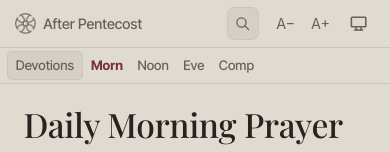
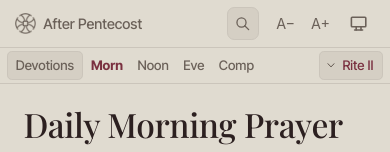
Before and after one commit to Vittv/bcp, a React Native app: screen / in a window 390 px wide. Shown: the top 152 px of the page. Built offline with nearby package versions, Linux system fonts and the light colour scheme.

Commit message:
feat(office): add rite selection and responsive bar labels

```diff
--- a/src/components/shell/BarDropdown.tsx
+++ b/src/components/shell/BarDropdown.tsx
@@ -1,12 +1,14 @@
-import { useState } from "react";
+import { type ReactNode, useEffect, useState } from "react";
 import { Pressable, Text, View } from "react-native";
 import { CHROME_FONT } from "../../lib/fonts";
 import {
   defineThemedStyles,
   useThemedStyles,
+  useThemeVar,
 } from "../../lib/theme/themedStyles";
+import { registerEsc } from "./AppModal";
 import { Chevron } from "./Chevron";
-import { officeBarStyles } from "./OfficeTabs";
+import { officeBarStyles } from "./officeBarStyles";
 
 // technical tokens like translation codes read in the app's mono face, as
 // keycaps and status text do
@@ -28,6 +30,7 @@ export function BarDropdown<T extends string>({
   menuWidth = 128,
   align = "end",
   accent = false,
+  steadyWidth = false,
 }: {
   value: T;
   options: readonly DropdownOption<T>[];
@@ -40,12 +43,26 @@ export function BarDropdown<T extends string>({
   align?: "start" | "end";
   // paint the trigger label in the accent color
   accent?: boolean;
+  // reserve the widest option's width so switching labels never reflows the bar
+  steadyWidth?: boolean;
 }) {
   const styles = useThemedStyles(barDropdownStyles);
   const barStyles = useThemedStyles(officeBarStyles);
   const [open, setOpen] = useState(false);
   const current = options.find((o) => o.id === value);
   const labelStyle = mono ? styles.mono : undefined;
+  const widestLabel = options.reduce(
+    (widest, option) =>
+      option.label.length > widest.length ? option.label : widest,
+    "",
+  );
+
+  // the Escape key closes the menu like the floating pickers, one layer at a
+  // time
+  useEffect(() => {
+    if (!open) return;
+    return registerEsc(() => setOpen(false));
+  }, [open]);
 
   const pick = (id: T) => {
     onChange(id);
@@ -67,6 +84,23 @@ export function BarDropdown<T extends string>({
         accessibilityLabel={accessibilityLabel}
       >
         <Chevron direction={open ? "up" : "down"} size={5} />
+        {steadyWidth ? (
+          <View style={styles.labelWrap}>
+            <Text style={[barStyles.toggleText, labelStyle, styles.labelGhost]}>
+              {widestLabel}
+            </Text>
+            <Text
+              style={[
+                barStyles.toggleText,
+                labelStyle,
+                accent && styles.accentText,
+                styles.labelOverlay,
+              ]}
+            >
+              {current?.label}
+            </Text>
+          </View>
+        ) : (
           <Text
             style={[
               barStyles.toggleText,
@@ -76,6 +110,7 @@ export function BarDropdown<T extends string>({
           >
             {current?.label}
           </Text>
+        )}
       </Pressable>
       {open ? (
         <>
@@ -124,6 +159,106 @@ export function BarDropdown<T extends string>({
   );
 }
 
+// a bar chip that opens a small menu the caller fills with rows; the menu
+// stays open across its toggles and closes on outside click or Escape
+export function BarMenu({
+  label,
+  icon,
+  accessibilityLabel,
+  align = "end",
+  menuWidth = 168,
+  children,
+}: {
+  label?: string;
+  icon?: (color: string) => ReactNode;
+  accessibilityLabel: string;
+  align?: "start" | "end";
+  menuWidth?: number;
+  children: ReactNode;
+}) {
+  const styles = useThemedStyles(barDropdownStyles);
+  const barStyles = useThemedStyles(officeBarStyles);
+  const v = useThemeVar();
+  const [open, setOpen] = useState(false);
+
+  useEffect(() => {
+    if (!open) return;
+    return registerEsc(() => setOpen(false));
+  }, [open]);
+
+  return (
+    <View style={styles.wrap}>
+      <Pressable
+        style={({ hovered }) => [
+          barStyles.toggle,
+          barStyles.modeToggle,
+          styles.trigger,
+          hovered && barStyles.tabHover,
+        ]}
+        onPress={() => setOpen((value) => !value)}
+        accessibilityRole="button"
+        accessibilityState={{ expanded: open }}
+        accessibilityLabel={accessibilityLabel}
+      >
+        {label ? <Chevron direction={open ? "up" : "down"} size={5} /> : null}
+        {icon
+          ? icon(v(open ? "var(--accent)" : "var(--text-secondary)"))
+          : null}
+        {label ? <Text style={barStyles.toggleText}>{label}</Text> : null}
+      </Pressable>
+      {open ? (
+        <>
+          <Pressable
+            style={styles.backdrop}
+            onPress={() => setOpen(false)}
+            accessibilityLabel="Close menu"
+            accessibilityRole="button"
+          />
+          <View
+            style={[
+              styles.menu,
+              { width: menuWidth },
+              align === "start" ? { left: 0 } : { right: 0 },
+            ]}
+          >
+            {children}
+          </View>
+        </>
+      ) : null}
+    </View>
+  );
+}
+
+// one on/off row inside a BarMenu; the value reads in accent while on
+export function BarMenuItem({
+  label,
+  value,
+  selected,
+  onPress,
+}: {
+  label: string;
+  value: string;
+  selected: boolean;
+  onPress: () => void;
+}) {
+  const styles = useThemedStyles(barDropdownStyles);
+  const barStyles = useThemedStyles(officeBarStyles);
+  return (
+    <Pressable
+      style={({ hovered }) => [styles.menuRow, hovered && barStyles.tabHover]}
+      onPress={onPress}
+      accessibilityRole="checkbox"
+      accessibilityState={{ checked: selected }}
+      accessibilityLabel={`${label}: ${value}`}
+    >
+      <Text style={styles.menuRowText}>{label}</Text>
+      <Text style={[styles.menuRowState, selected && barStyles.toggleTextOn]}>
+        {value}
+      </Text>
+    </Pressable>
+  );
+}
+
 // themed definition: the popover reads its surface from var(--bg) so it is
 // always painted from the theme, whatever the class engine does
 const barDropdownStyles = defineThemedStyles({
@@ -142,6 +277,20 @@ const barDropdownStyles = defineThemedStyles({
   },
   mono: {
     fontFamily: MONO,
+  },
+  // a trigger label that keeps the widest option's width: an invisible ghost
+  // sets the box, the visible label floats above it
+  labelWrap: {
+    position: "relative",
+  },
+  labelGhost: {
+    opacity: 0,
+  },
+  labelOverlay: {
+    position: "absolute",
+    top: 0,
+    left: 0,
+    right: 0,
   },
   accentText: {
     color: "var(--accent)",
@@ -180,4 +329,24 @@ const barDropdownStyles = defineThemedStyles({
     fontWeight: "500",
     color: "var(--text)",
   },
+  menuRow: {
+    flexDirection: "row",
+    alignItems: "center",
+    justifyContent: "space-between",
+    paddingVertical: 6,
+    paddingHorizontal: 8,
+    borderRadius: 4,
+  },
+  menuRowText: {
+    fontFamily: CHROME_FONT,
+    fontSize: 12,
+    fontWeight: "500",
+    color: "var(--text)",
+  },
+  menuRowState: {
+    fontFamily: CHROME_FONT,
+    fontSize: 12,
+    fontWeight: "500",
+    color: "var(--text-secondary)",
+  },
 });
--- a/src/components/shell/OfficeTabs.tsx
+++ b/src/components/shell/OfficeTabs.tsx
@@ -1,12 +1,11 @@
 import { type ReactNode, useState } from "react";
 import { type LayoutChangeEvent, Pressable, Text, View } from "react-native";
 import type { OfficeId } from "../../lib/content/types";
-import { CHROME_FONT } from "../../lib/fonts";
-import {
-  defineThemedStyles,
-  useThemedStyles,
-} from "../../lib/theme/themedStyles";
-import { useViewport } from "../../lib/viewport";
+import type { OfficeRite } from "../../lib/office/types";
+import { useThemedStyles } from "../../lib/theme/themedStyles";
+import { useViewport, WIDTH_COMPACT } from "../../lib/viewport";
+import { BarDropdown, type DropdownOption } from "./BarDropdown";
+import { officeBarStyles } from "./officeBarStyles";
 
 const noSelect = {
   userSelect: "none" as const,
@@ -15,12 +14,10 @@ const noSelect = {
 
 type TabId = "morning" | "noonday" | "evening" | "compline";
 
-export const OFFICES: Record<TabId, OfficeId> = {
-  morning: "morning-rite-two",
-  noonday: "noonday",
-  evening: "evening-rite-two",
-  compline: "compline",
-};
+const RITE_OPTIONS: readonly DropdownOption<OfficeRite>[] = [
+  { id: "One", label: "Rite I" },
+  { id: "Two", label: "Rite II" },
+];
 
 // daily devotions (BCP pp. 136-140) replace each office in devotions mode.
 export const DEVOTIONS: Record<TabId, OfficeId> = {
@@ -37,9 +34,8 @@ const TABS: { id: TabId; label: string; short: string }[] = [
   { id: "compline", label: "Compline", short: "Comp" },
 ];
 
-// a toggle label that may bold on activate without reflowing the bar: an
-// invisible bold twin reserves the widest metrics while the visible text
-// floats above it, so nothing beside the chip moves when it flips
+// an invisible bold twin reserves the label's widest metrics, so the visible
+// text can bold on activate without reflowing the bar
 function SteadyToggleText({ text, on }: { text: string; on: boolean }) {
   const styles = useThemedStyles(officeBarStyles);
   return (
@@ -68,6 +64,8 @@ type OfficeTabsProps = {
   onToggleSpeakers: () => void;
   devotions: boolean;
   onToggleDevotions: () => void;
+  rite: OfficeRite;
+  onRiteChange: (r: OfficeRite) => void;
 };
 
 export function OfficeTabs({
@@ -80,6 +78,8 @@ export function OfficeTabs({
   onToggleSpeakers,
   devotions,
   onToggleDevotions,
+  rite,
+  onRiteChange,
 }: OfficeTabsProps) {
   const styles = useThemedStyles(officeBarStyles);
   const { width: viewportWidth } = useViewport();
@@ -87,12 +87,13 @@ export function OfficeTabs({
   // well below the window; the effective viewport is the first paint
   const [barWidth, setBarWidth] = useState(0);
   const width = barWidth || viewportWidth;
-  // abbreviated names kick in before phone widths; tighter chrome later
+  // abbreviated labels kick in before phone widths; tighter chrome later
   const shortLabels = width < 640;
-  const compact = width < 500;
-  // below this even abbreviated tabs and the secondary toggles cannot share a
-  // row; rubrics and speakers also live in Settings -> Office, so drop them
-  const hideToggles = width < 380;
+  const compact = width < WIDTH_COMPACT;
+  const showRite = !devotions && (active === "morning" || active === "evening");
+  // below this the reading toggles no longer fit beside the tabs and rite;
+  // Settings -> Office still offers both
+  const showReadingToggles = width >= 400;
   return (
     <View
       style={[styles.bar, noSelect]}
@@ -139,8 +140,10 @@ export function OfficeTabs({
           );
         })}
       </View>
-      {hideToggles ? null : (
+      {showReadingToggles || showRite ? (
         <View style={[styles.togglesRight, compact && styles.groupCompact]}>
+          {showReadingToggles ? (
+            <>
               <Pressable
                 style={({ hovered }) => [
                   styles.toggle,
@@ -148,8 +151,14 @@ export function OfficeTabs({
                   hovered && styles.tabHover,
                 ]}
                 onPress={onToggleRubrics}
+                accessibilityRole="button"
+                accessibilityState={{ selected: showRubrics }}
+                accessibilityLabel="Rubrics"
               >
-            <SteadyToggleText text="Rubrics" on={showRubrics} />
+                <SteadyToggleText
+                  text={shortLabels ? "Rubr" : "Rubrics"}
+                  on={showRubrics}
+                />
               </Pressable>
               <Pressable
                 style={({ hovered }) => [
@@ -158,112 +167,31 @@ export function OfficeTabs({
                   hovered && styles.tabHover,
                 ]}
                 onPress={onToggleSpeakers}
+                accessibilityRole="button"
+                accessibilityState={{ selected: showSpeakers }}
+                accessibilityLabel="Speakers"
               >
-            <SteadyToggleText text="Speakers" on={showSpeakers} />
+                <SteadyToggleText
+                  text={shortLabels ? "Spk" : "Speakers"}
+                  on={showSpeakers}
+                />
               </Pressable>
+            </>
+          ) : null}
+          {showRite ? (
+            <BarDropdown
+              value={rite}
+              options={RITE_OPTIONS}
+              onChange={onRiteChange}
+              accent
+              steadyWidth
+              accessibilityLabel="Office rite"
+            />
+          ) : null}
         </View>
-      )}
+      ) : null}
     </View>
   );
 }
 
 export type { TabId };
-
-// exported so the reference offices bar derives its chrome from these
-// exact tokens instead of retyping them and drifting apart. the object stays
-// a themed definition (var(--token) strings); every consumer resolves it
-// with useThemedStyles so it paints correctly on web and native alike.
-export const officeBarStyles = defineThemedStyles({
-  bar: {
-    height: 30,
-    borderBottomWidth: 1,
-    borderBottomColor: "var(--border)",
-    flexDirection: "row",
-    alignItems: "center",
-    justifyContent: "space-between",
-    // matches the sidebar toolbar and the reference bars
-    paddingHorizontal: 6,
-    backgroundColor: "var(--bg)",
-    flexShrink: 0,
-  },
-  tabsLeft: {
-    flexDirection: "row",
-    alignItems: "center",
-    gap: 4,
-  },
-  togglesRight: {
-    flexDirection: "row",
-    alignItems: "center",
-    gap: 4,
-  },
-  tab: {
-    paddingHorizontal: 10,
-    paddingVertical: 4,
-    borderRadius: 4,
-  },
-  tabHover: {
-    backgroundColor: "var(--control-hover)",
-  },
-  tabText: {
-    fontFamily: CHROME_FONT,
-    fontWeight: "500",
-    fontSize: 11,
-    color: "var(--text-secondary)",
-  },
-  tabTextActive: {
-    color: "var(--accent)",
-    fontWeight: "700",
-  },
-  toggle: {
-    // every bar chip (picker, arrows, toggles, dropdown) is a fixed 24px
-    // so they line up across the bar
-    height: 24,
-    justifyContent: "center",
-    paddingHorizontal: 10,
-    borderRadius: 4,
-  },
-  // the mode switch (Daily Devotions) reads as a primary control: a bordered
-  // chip in the left group, accent border while active
-  modeToggle: {
-    borderWidth: 1,
-    borderColor: "var(--border)",
-    borderRadius: 4,
-    backgroundColor: "var(--surface)",
-  },
-  modeToggleOn: {
-    borderColor: "var(--accent)",
-  },
-  toggleText: {
-    fontFamily: CHROME_FONT,
-    fontWeight: "500",
-    fontSize: 11,
-    color: "var(--text-secondary)",
-  },
-  toggleTextOn: {
-    color: "var(--accent)",
-    fontWeight: "700",
-  },
-  // invisible bold twin reserves the widest metrics so the visible label
-  // can switch weight without reflowing the row
-  steadyText: {
-    position: "relative",
-    alignSelf: "center",
-  },
-  steadyTextGhost: {
-    opacity: 0,
-    fontWeight: "700",
-  },
-  steadyTextLabel: {
-    position: "absolute",
-    top: 0,
-    left: 0,
-    right: 0,
-    textAlign: "center",
-  },
-  groupCompact: {
-    gap: 2,
-  },
-  itemCompact: {
-    paddingHorizontal: 5,
-  },
-});
--- a/src/components/shell/Shell.tsx
+++ b/src/components/shell/Shell.tsx
@@ -80,6 +80,7 @@ import {
   type HistoryController,
 } from "../../lib/navigation/history";
 import { composeOffice } from "../../lib/office";
+import { dailyOfficeId } from "../../lib/office/daily";
 import { DEFAULT_PREFS } from "../../lib/office/types";
 import {
   registerOpenSettingsSection,
@@ -116,7 +117,7 @@ import {
 import { PaletteHost } from "../../screens/reference/PaletteHost";
 import { SettingsScreen } from "../../screens/SettingsScreen";
 import { TodayScreen } from "../../screens/TodayScreen";
-import { DEVOTIONS, OFFICES, OfficeTabs } from "./OfficeTabs";
+import { DEVOTIONS, OfficeTabs } from "./OfficeTabs";
 import { StatusBar } from "./StatusBar";
 import { TopBar } from "./TopBar";
 
@@ -463,6 +464,8 @@ export function Shell() {
     setShowSpeakers,
     devotions,
     setDevotions,
+    rite,
+    setRite,
   } = useOfficeSettings();
   const scrollRef = useRef<HTMLDivElement>(null);
   const hintsRef = useRef<HintHandle>(null);
@@ -1086,9 +1089,10 @@ export function Shell() {
 
   const document = composeOffice(
     date,
-    devotions ? DEVOTIONS[tab] : OFFICES[tab],
+    devotions ? DEVOTIONS[tab] : dailyOfficeId(tab, rite),
     {
       ...DEFAULT_PREFS,
+      rite,
       personalMode: false,
       showRubrics,
     },
@@ -1209,6 +1213,8 @@ export function Shell() {
             onToggleSpeakers={() => setShowSpeakers((v) => !v)}
             devotions={devotions}
             onToggleDevotions={() => setDevotions(!devotions)}
+            rite={rite}
+            onRiteChange={setRite}
           />
         );
       case "lectionary":
@@ -1238,7 +1244,7 @@ export function Shell() {
       case "today":
         return (
           <TodayScreen
-            key={`${date.year}-${date.month}-${date.day}-${tab}-${devotions ? "dev" : "full"}`}
+            key={`${date.year}-${date.month}-${date.day}-${tab}-${rite}-${devotions ? "dev" : "full"}`}
             date={date}
             tab={tab}
             onTabChange={handleTabChange}
--- /dev/null
+++ b/src/components/shell/officeBarStyles.ts
@@ -0,0 +1,103 @@
+import { CHROME_FONT } from "../../lib/fonts";
+import { defineThemedStyles } from "../../lib/theme/themedStyles";
+
+// the 30px office bar's shared chrome, kept as a themed definition; every
+// consumer resolves it with useThemedStyles so it paints on web and native
+export const officeBarStyles = defineThemedStyles({
+  bar: {
+    height: 30,
+    borderBottomWidth: 1,
+    borderBottomColor: "var(--border)",
+    flexDirection: "row",
+    alignItems: "center",
+    justifyContent: "space-between",
+    // matches the sidebar toolbar and the reference bars
+    paddingHorizontal: 6,
+    backgroundColor: "var(--bg)",
+    flexShrink: 0,
+    // anchor and lift for the bar's dropdown menus: RNW gives every view
+    // z-index 0, so the page would paint over an open menu without it
+    position: "relative",
+    zIndex: 2,
+  },
+  tabsLeft: {
+    flexDirection: "row",
+    alignItems: "center",
+    gap: 4,
+  },
+  togglesRight: {
+    flexDirection: "row",
+    alignItems: "center",
+    gap: 4,
+  },
+  tab: {
+    paddingHorizontal: 10,
+    paddingVertical: 4,
+    borderRadius: 4,
+  },
+  tabHover: {
+    backgroundColor: "var(--control-hover)",
+  },
+  tabText: {
+    fontFamily: CHROME_FONT,
+    fontWeight: "500",
+    fontSize: 11,
+    color: "var(--text-secondary)",
+  },
+  tabTextActive: {
+    color: "var(--accent)",
+    fontWeight: "700",
+  },
+  toggle: {
+    // every bar chip (picker, arrows, toggles, dropdown) is a fixed 24px
+    // so they line up across the bar
+    height: 24,
+    justifyContent: "center",
+    paddingHorizontal: 10,
+    borderRadius: 4,
+  },
+  // the mode switch (Devotions) reads as a primary control: a bordered
+  // chip in the left group, accent border while active
+  modeToggle: {
+    borderWidth: 1,
+    borderColor: "var(--border)",
+    borderRadius: 4,
+    backgroundColor: "var(--surface)",
+  },
+  modeToggleOn: {
+    borderColor: "var(--accent)",
+  },
+  toggleText: {
+    fontFamily: CHROME_FONT,
+    fontWeight: "500",
+    fontSize: 11,
+    color: "var(--text-secondary)",
+  },
+  toggleTextOn: {
+    color: "var(--accent)",
+    fontWeight: "700",
+  },
+  // invisible bold twin reserves the widest metrics so the visible label
+  // can switch weight without reflowing the row
+  steadyText: {
+    position: "relative",
+    alignSelf: "center",
+  },
+  steadyTextGhost: {
+    opacity: 0,
+    fontWeight: "700",
+  },
+  steadyTextLabel: {
+    position: "absolute",
+    top: 0,
+    left: 0,
+    right: 0,
+    textAlign: "center",
+  },
+  groupCompact: {
+    gap: 2,
+  },
+  itemCompact: {
+    paddingHorizontal: 5,
+  },
+});
--- a/src/context/OfficeSettingsContext.tsx
+++ b/src/context/OfficeSettingsContext.tsx
@@ -6,10 +6,13 @@ import {
   useState,
 } from "react";
 
-// how the daily office reads on screen. rubrics and speakers are persistence
-// toggles surfaced both in the office bar and in Settings, so they live in
-// one source of truth here (the same role TranslationContext plays for the
-// Bible translation). devotions swaps the full office for the short office.
+import type { OfficeRite } from "../lib/office/types";
+
+// how the daily office reads on screen. rubrics, speakers, rite and devotions
+// are persistence toggles surfaced both in the office bar and in Settings, so
+// they live in one source of truth here (the same role TranslationContext
+// plays for the Bible translation). devotions swaps the full office for the
+// short office.
 
 type ToggleUpdate = boolean | ((prev: boolean) => boolean);
 
@@ -17,20 +20,25 @@ type OfficeSettingsValue = {
   showRubrics: boolean;
   showSpeakers: boolean;
   devotions: boolean;
+  rite: OfficeRite;
   setShowRubrics: (update: ToggleUpdate) => void;
   setShowSpeakers: (update: ToggleUpdate) => void;
   setDevotions: (v: boolean) => void;
+  setRite: (r: OfficeRite) => void;
 };
 
 const KEY_RUBRICS = "rubrics";
 const KEY_SPEAKERS = "speakers";
 const KEY_DEVOTIONS = "devotions";
+const KEY_RITE = "rite";
 
 // the printed book always carries rubrics and speakers, so a reader with no
 // stored preference starts with both shown; an explicit off survives
 const DEFAULT_RUBRICS = true;
 const DEFAULT_SPEAKERS = true;
 const DEFAULT_DEVOTIONS = false;
+// the contemporary office is the default
+const DEFAULT_RITE: OfficeRite = "Two";
 
 function load(key: string, fallback: boolean): boolean {
   try {
@@ -50,13 +58,33 @@ function persist(key: string, v: boolean): void {
   }
 }
 
+function loadRite(): OfficeRite {
+  try {
+    const v = localStorage.getItem(KEY_RITE);
+    if (v === "One" || v === "Two") return v;
+  } catch {
+    // ignore
+  }
+  return DEFAULT_RITE;
+}
+
+function persistRite(v: OfficeRite): void {
+  try {
+    localStorage.setItem(KEY_RITE, v);
+  } catch {
+    // ignore
+  }
+}
+
 const Ctx = createContext<OfficeSettingsValue>({
   showRubrics: DEFAULT_RUBRICS,
   showSpeakers: DEFAULT_SPEAKERS,
   devotions: DEFAULT_DEVOTIONS,
+  rite: DEFAULT_RITE,
   setShowRubrics: () => {},
   setShowSpeakers: () => {},
   setDevotions: () => {},
+  setRite: () => {},
 });
 
 export function OfficeSettingsProvider({ children }: { children: ReactNode }) {
@@ -69,6 +97,7 @@ export function OfficeSettingsProvider({ children }: { children: ReactNode }) {
   const [devotions, setDevotionsState] = useState(() =>
     load(KEY_DEVOTIONS, DEFAULT_DEVOTIONS),
   );
+  const [rite, setRiteState] = useState(loadRite);
 
   const setShowRubrics = useCallback((update: ToggleUpdate) => {
     setShowRubricsState((prev) => {
@@ -88,6 +117,10 @@ export function OfficeSettingsProvider({ children }: { children: ReactNode }) {
     setDevotionsState(v);
     persist(KEY_DEVOTIONS, v);
   }, []);
+  const setRite = useCallback((r: OfficeRite) => {
+    setRiteState(r);
+    persistRite(r);
+  }, []);
 
   return (
     <Ctx.Provider
@@ -95,9 +128,11 @@ export function OfficeSettingsProvider({ children }: { children: ReactNode }) {
         showRubrics,
         showSpeakers,
         devotions,
+        rite,
         setShowRubrics,
         setShowSpeakers,
         setDevotions,
+        setRite,
       }}
     >
       {children}
--- /dev/null
+++ b/src/lib/office/daily.ts
@@ -0,0 +1,18 @@
+import type { OfficeId } from "../content/types";
+import { DAILY_OFFICES, type OfficeRite } from "./types";
+
+export type DailyOfficeTab = "morning" | "noonday" | "evening" | "compline";
+
+// morning and evening carry both rites; noonday and compline have one form.
+export function dailyOfficeId(tab: DailyOfficeTab, rite: OfficeRite): OfficeId {
+  switch (tab) {
+    case "morning":
+      return DAILY_OFFICES.morning[rite];
+    case "evening":
+      return DAILY_OFFICES.evening[rite];
+    case "noonday":
+      return "noonday";
+    case "compline":
+      return "compline";
+  }
+}
--- a/src/lib/office/types.ts
+++ b/src/lib/office/types.ts
@@ -10,8 +10,10 @@ import type {
 // how a reader prefers the office composed. rite selects Morning/Evening
 // Prayer Rite One vs Two; collectRite the language of the Collect of the Day;
 // personalMode strips speaker labels and the priestly absolution for solo prayer.
+export type OfficeRite = "One" | "Two";
+
 export type OfficePrefs = {
-  rite: "One" | "Two";
+  rite: OfficeRite;
   collectRite: "traditional" | "contemporary";
   showRubrics: boolean;
   showAlternates: boolean;
--- a/src/screens/reference/SaintsScreen.tsx
+++ b/src/screens/reference/SaintsScreen.tsx
@@ -7,7 +7,7 @@ import {
 } from "react";
 import { Pressable, Text, View } from "react-native";
 import { SanctoraleCard } from "../../components/office/SanctoraleCard";
-import { officeBarStyles } from "../../components/shell/OfficeTabs";
+import { officeBarStyles } from "../../components/shell/officeBarStyles";
 import { usePalette } from "../../context/PaletteContext";
 import {
   monthDayShortLabel,
--- a/src/screens/reference/shared.tsx
+++ b/src/screens/reference/shared.tsx
@@ -32,6 +32,7 @@ import { psalmNumbers } from "../../lib/content/psalter";
 import type { CollectSection, OfficeId } from "../../lib/content/types";
 import type { PageStepper } from "../../lib/input/sequenceNav";
 import { registerPageStepper, stepLinear } from "../../lib/input/sequenceNav";
+import type { OfficeRite } from "../../lib/office/types";
 import { searchCollects } from "../../lib/reference/search";
 import { useThemedStyles, useThemeVar } from "../../lib/theme/themedStyles";
 import { useShowHotkeyCap } from "../../lib/viewport";
@@ -109,7 +110,7 @@ export type RefOfficeBase =
   | "noonday"
   | "owe"
   | "compline";
-export type OfficeRite = "One" | "Two";
+export type { OfficeRite };
 
 export const BASE_OFFICES: {
   id: RefOfficeBase;
--- a/src/screens/reference/styles.ts
+++ b/src/screens/reference/styles.ts
@@ -1,5 +1,5 @@
 import type { ViewStyle } from "react-native";
-import { officeBarStyles } from "../../components/shell/OfficeTabs";
+import { officeBarStyles } from "../../components/shell/officeBarStyles";
 import { CHROME_FONT, HEADING_FONT, SERIF_FONT } from "../../lib/fonts";
 import { defineThemedStyles } from "../../lib/theme/themedStyles";
 
```
Also changed, not shown: 1 other file (tests, documents, lock files or other folders). Lines whose indentation alone changed are shown as unchanged.
